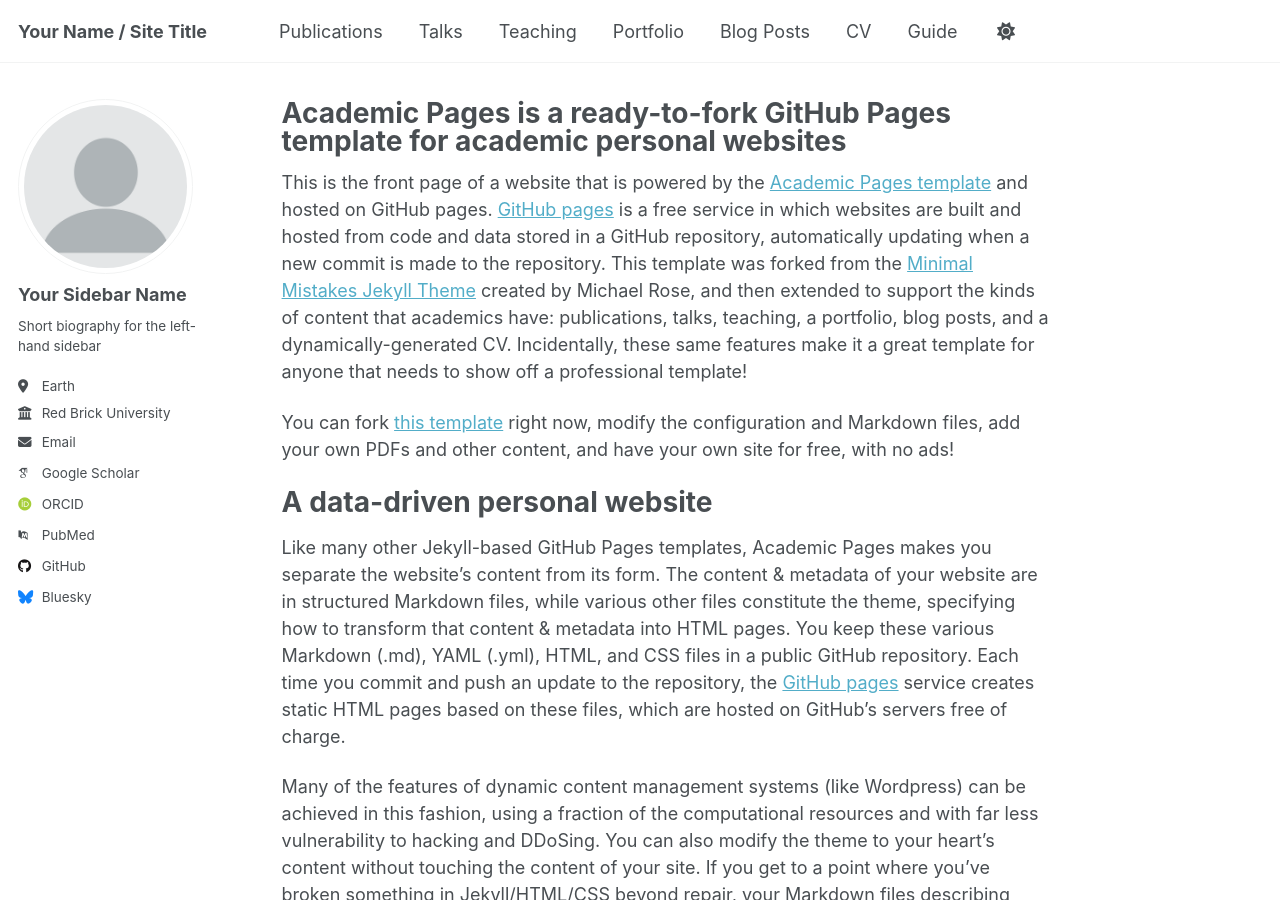
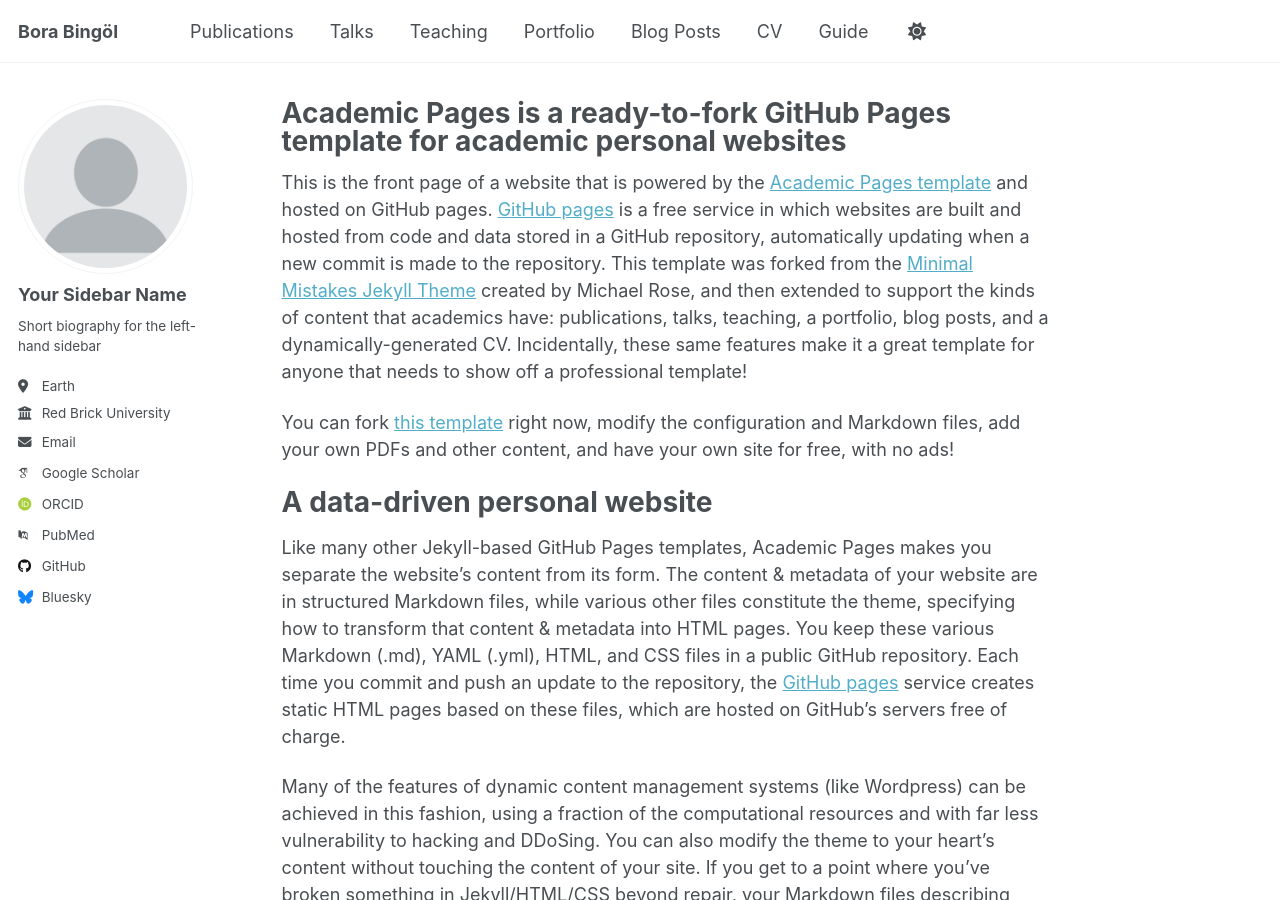
Before and after one commit to borabingol/borabingol.github.io, a Jekyll site: the page built from _pages/about.md, in a window 1280 px wide and 900 px high. Built offline with Jekyll 4.4.1, drawn with Linux system fonts in a browser that asks for light colours; some web fonts are replaced; a script that is not in the unit is left out.

Commit message:
Update _config.yml

```diff
--- a/_config.yml
+++ b/_config.yml
@@ -9,7 +9,7 @@
 # Basic Site Settings
 locale                   : "en-US"
 site_theme               : "default"
-title                    : "Your Name / Site Title"
+title                    : "Bora Bingöl"
 title_separator          : "-"
 name                     : &name "Your Name"
 description              : &description "personal description"
```
